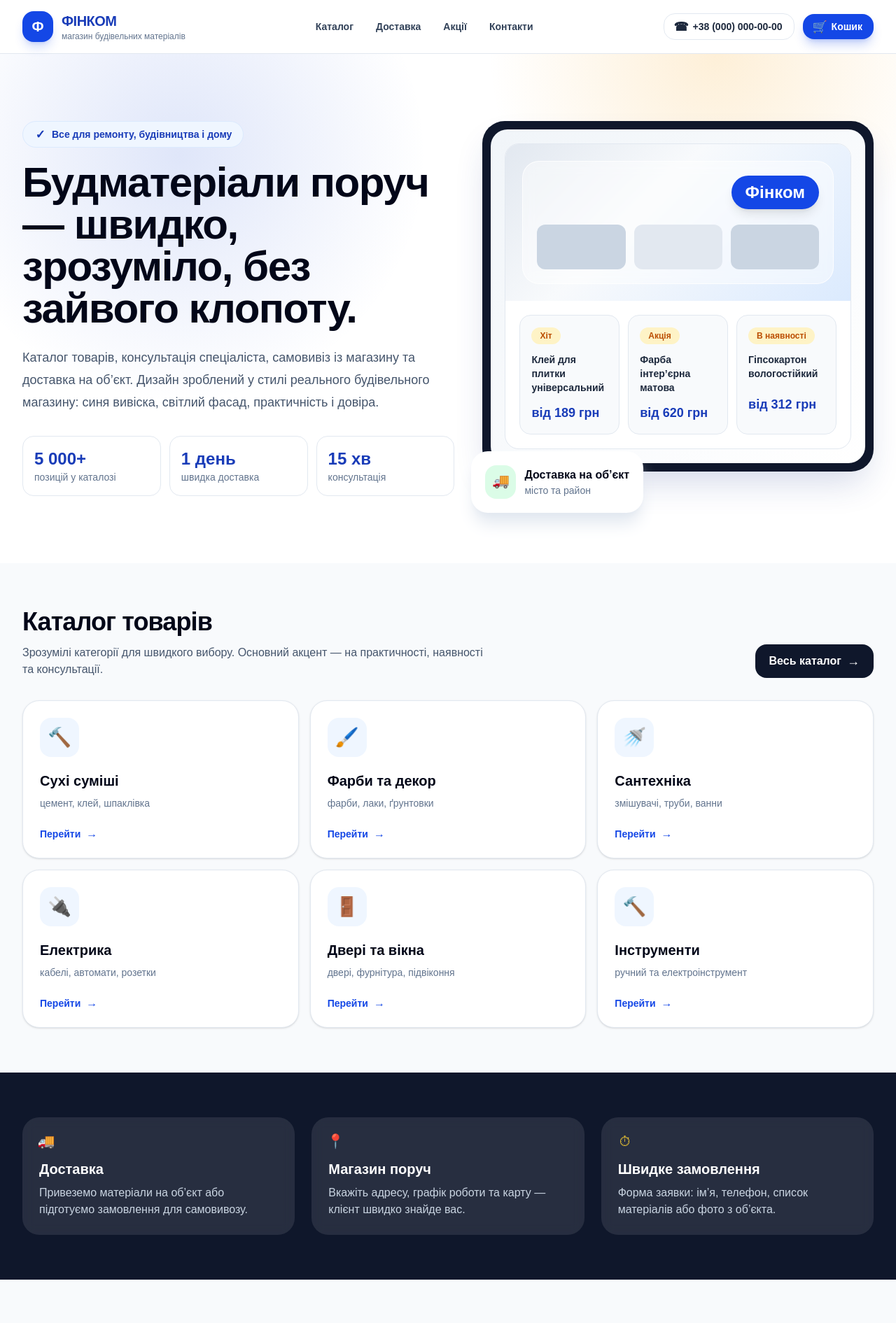
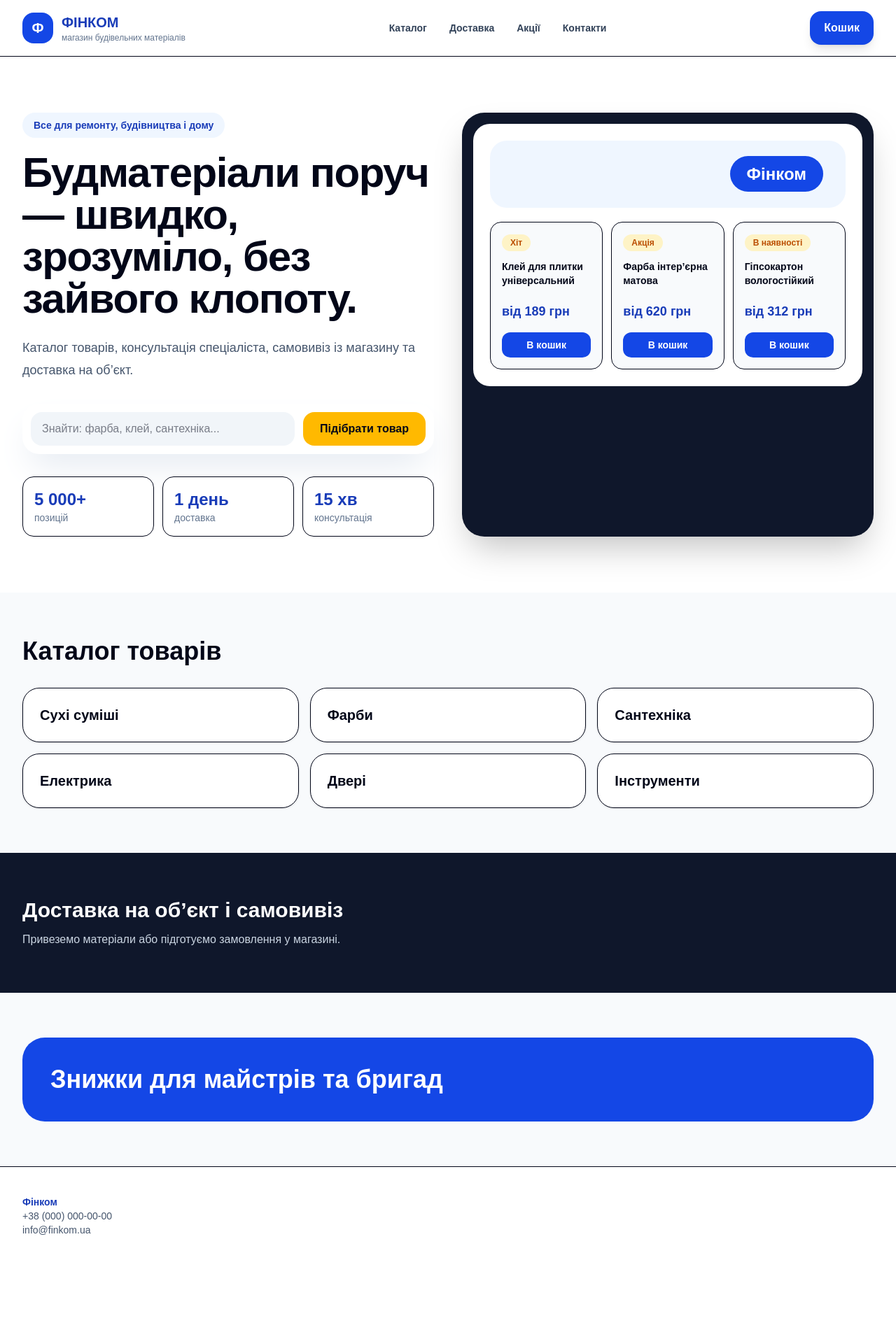
Before and after one commit to liddemchenko0504-create/finkomwebsite, a Next.js app in the folder finkom-store/: page / in a window 1280 px wide. Shown: the top 1891 px of the page at 70% size. After the commit the page ends 1808 px from the top, so only its background shows below. Built offline with nearby package versions, Linux system fonts and the light colour scheme.

Commit message:
Connect landing products to cart

```diff
--- a/finkom-store/app/page.tsx
+++ b/finkom-store/app/page.tsx
@@ -1,241 +1,152 @@
 "use client";
 
-import React, { ReactNode, useMemo, useState } from "react";
-import { motion } from "framer-motion";
+import { useEffect, useMemo, useState } from "react";
 
-type IconProps = {
-  children?: ReactNode;
-  size?: number;
-  className?: string;
-  fill?: string;
-};
-
-const Icon = ({ children, size = 20, className = "" }: IconProps) => (
-  <span
-    className={`inline-flex items-center justify-center leading-none ${className}`}
-    style={{ width: size, height: size, fontSize: size }}
-    aria-hidden="true"
-  >
-    {children}
-  </span>
-);
-
-const Search = (props: IconProps) => <Icon {...props}>⌕</Icon>;
-const Menu = (props: IconProps) => <Icon {...props}>☰</Icon>;
-const ShoppingCart = (props: IconProps) => <Icon {...props}>🛒</Icon>;
-const MapPin = (props: IconProps) => <Icon {...props}>📍</Icon>;
-const Phone = (props: IconProps) => <Icon {...props}>☎</Icon>;
-const Truck = (props: IconProps) => <Icon {...props}>🚚</Icon>;
-const ShieldCheck = (props: IconProps) => <Icon {...props}>✓</Icon>;
-const Hammer = (props: IconProps) => <Icon {...props}>🔨</Icon>;
-const Paintbrush = (props: IconProps) => <Icon {...props}>🖌️</Icon>;
-const Bath = (props: IconProps) => <Icon {...props}>🚿</Icon>;
-const Cable = (props: IconProps) => <Icon {...props}>🔌</Icon>;
-const DoorOpen = (props: IconProps) => <Icon {...props}>🚪</Icon>;
-const Star = (props: IconProps) => <Icon {...props}>★</Icon>;
-const ArrowRight = (props: IconProps) => <Icon {...props}>→</Icon>;
-const Clock = (props: IconProps) => <Icon {...props}>⏱</Icon>;
-
-const categories = [
-  { title: "Сухі суміші", icon: Hammer, items: "цемент, клей, шпаклівка" },
-  { title: "Фарби та декор", icon: Paintbrush, items: "фарби, лаки, ґрунтовки" },
-  { title: "Сантехніка", icon: Bath, items: "змішувачі, труби, ванни" },
-  { title: "Електрика", icon: Cable, items: "кабелі, автомати, розетки" },
-  { title: "Двері та вікна", icon: DoorOpen, items: "двері, фурнітура, підвіконня" },
-  { title: "Інструменти", icon: Hammer, items: "ручний та електроінструмент" },
+const products = [
+  { id: "tile-adhesive", name: "Клей для плитки універсальний", price: 189, badge: "Хіт" },
+  { id: "paint-matte", name: "Фарба інтер’єрна матова", price: 620, badge: "Акція" },
+  { id: "drywall", name: "Гіпсокартон вологостійкий", price: 312, badge: "В наявності" },
 ];
 
-const products = [
-  { name: "Клей для плитки універсальний", price: "від 189 грн", badge: "Хіт" },
-  { name: "Фарба інтер’єрна матова", price: "від 620 грн", badge: "Акція" },
-  { name: "Гіпсокартон вологостійкий", price: "від 312 грн", badge: "В наявності" },
-];
+const categories = ["Сухі суміші", "Фарби", "Сантехніка", "Електрика", "Двері", "Інструменти"];
+const CART_KEY = "finkom-cart";
+
+type Product = (typeof products)[number];
+type CartItem = Pick<Product, "id" | "name" | "price"> & { quantity: number };
 
 export default function FinkomLanding() {
   const [query, setQuery] = useState("");
-  const filtered = useMemo(() => {
-    return categories.filter((c) => `${c.title} ${c.items}`.toLowerCase().includes(query.toLowerCase()));
-  }, [query]);
+  const [cart, setCart] = useState<CartItem[]>([]);
+  const [open, setOpen] = useState(false);
+
+  useEffect(() => {
+    const saved = localStorage.getItem(CART_KEY);
+    if (saved) setCart(JSON.parse(saved));
+  }, []);
+
+  const filteredCategories = useMemo(
+    () => categories.filter((item) => item.toLowerCase().includes(query.toLowerCase())),
+    [query]
+  );
+
+  const count = cart.reduce((sum, item) => sum + item.quantity, 0);
+  const total = cart.reduce((sum, item) => sum + item.price * item.quantity, 0);
+
+  const saveCart = (next: CartItem[]) => {
+    setCart(next);
+    localStorage.setItem(CART_KEY, JSON.stringify(next));
+  };
+
+  const addToCart = (product: Product) => {
+    const next = cart.some((item) => item.id === product.id)
+      ? cart.map((item) => item.id === product.id ? { ...item, quantity: item.quantity + 1 } : item)
+      : [...cart, { id: product.id, name: product.name, price: product.price, quantity: 1 }];
+    saveCart(next);
+    setOpen(true);
+  };
+
+  const changeQuantity = (id: string, quantity: number) => {
+    saveCart(cart.map((item) => item.id === id ? { ...item, quantity } : item).filter((item) => item.quantity > 0));
+  };
 
   return (
-    <div className="min-h-screen bg-slate-50 text-slate-950">
-      <header className="sticky top-0 z-50 border-b border-slate-200 bg-white/90 backdrop-blur-xl">
+    <main className="min-h-screen bg-slate-50 text-slate-950">
+      <header className="sticky top-0 z-40 border-b bg-white/90 backdrop-blur">
         <div className="mx-auto flex max-w-7xl items-center justify-between px-4 py-4 lg:px-8">
           <div className="flex items-center gap-3">
-            <div className="flex h-11 w-11 items-center justify-center rounded-2xl bg-blue-700 text-xl font-black text-white shadow-lg shadow-blue-700/20">Ф</div>
+            <div className="flex h-11 w-11 items-center justify-center rounded-2xl bg-blue-700 text-xl font-black text-white">Ф</div>
             <div>
-              <div className="text-xl font-black uppercase tracking-tight text-blue-800">Фінком</div>
-              <div className="text-xs font-medium text-slate-500">магазин будівельних матеріалів</div>
+              <div className="text-xl font-black uppercase text-blue-800">Фінком</div>
+              <div className="text-xs text-slate-500">магазин будівельних матеріалів</div>
             </div>
           </div>
-
-          <nav className="hidden items-center gap-8 text-sm font-semibold text-slate-700 lg:flex">
-            <a href="#catalog" className="hover:text-blue-700">Каталог</a>
-            <a href="#delivery" className="hover:text-blue-700">Доставка</a>
-            <a href="#offers" className="hover:text-blue-700">Акції</a>
-            <a href="#contacts" className="hover:text-blue-700">Контакти</a>
+          <nav className="hidden gap-8 text-sm font-bold text-slate-700 md:flex">
+            <a href="#catalog">Каталог</a><a href="#delivery">Доставка</a><a href="#offers">Акції</a><a href="#contacts">Контакти</a>
           </nav>
-
-          <div className="hidden items-center gap-3 lg:flex">
-            <a href="tel:+380000000000" className="flex items-center gap-2 rounded-2xl border border-slate-200 px-4 py-2 text-sm font-bold text-slate-800 hover:border-blue-300">
-              <Phone size={17} /> +38 (000) 000-00-00
-            </a>
-            <button className="flex items-center gap-2 rounded-2xl bg-blue-700 px-4 py-2 text-sm font-bold text-white shadow-lg shadow-blue-700/25 hover:bg-blue-800">
-              <ShoppingCart size={17} /> Кошик
-            </button>
-          </div>
-
-          <button className="rounded-xl border border-slate-200 p-2 lg:hidden"><Menu /></button>
+          <button onClick={() => setOpen(true)} className="rounded-2xl bg-blue-700 px-5 py-3 font-black text-white shadow-lg">Кошик{count ? ` (${count})` : ""}</button>
         </div>
       </header>
 
-      <main>
-        <section className="relative overflow-hidden bg-white">
-          <div className="absolute inset-0 bg-[radial-gradient(circle_at_20%_20%,rgba(29,78,216,0.14),transparent_30%),radial-gradient(circle_at_80%_0%,rgba(245,158,11,0.16),transparent_26%)]" />
-          <div className="relative mx-auto grid max-w-7xl gap-10 px-4 py-16 lg:grid-cols-[1.05fr_0.95fr] lg:px-8 lg:py-24">
-            <motion.div initial={{ opacity: 0, y: 24 }} animate={{ opacity: 1, y: 0 }} transition={{ duration: 0.6 }} className="flex flex-col justify-center">
-              <div className="mb-5 inline-flex w-fit items-center gap-2 rounded-full border border-blue-100 bg-blue-50 px-4 py-2 text-sm font-bold text-blue-800">
-                <ShieldCheck size={17} /> Все для ремонту, будівництва і дому
-              </div>
-              <h1 className="max-w-3xl text-4xl font-black tracking-tight text-slate-950 md:text-6xl">
-                Будматеріали поруч — швидко, зрозуміло, без зайвого клопоту.
-              </h1>
-              <p className="mt-6 max-w-2xl text-lg leading-8 text-slate-600">
-                Каталог товарів, консультація спеціаліста, самовивіз із магазину та доставка на об’єкт. Дизайн зроблений у стилі реального будівельного магазину: синя вивіска, світлий фасад, практичність і довіра.
-              </p>
-
-              <div className="mt-8 grid max-w-2xl grid-cols-1 gap-3 sm:grid-cols-3">
-  <div className="rounded-2xl border border-slate-200 bg-white p-4">
-    <div className="text-2xl font-black text-blue-800">5 000+</div>
-    <div className="text-sm text-slate-500">позицій у каталозі</div>
-  </div>
-
-  <div className="rounded-2xl border border-slate-200 bg-white p-4">
-    <div className="text-2xl font-black text-blue-800">1 день</div>
-    <div className="text-sm text-slate-500">швидка доставка</div>
-  </div>
-
-  <div className="rounded-2xl border border-slate-200 bg-white p-4">
-    <div className="text-2xl font-black text-blue-800">15 хв</div>
-    <div className="text-sm text-slate-500">консультація</div>
-  </div>
-</div>
-            </motion.div>
-
-            <motion.div initial={{ opacity: 0, scale: 0.96 }} animate={{ opacity: 1, scale: 1 }} transition={{ duration: 0.7, delay: 0.1 }} className="relative">
-              <div className="rounded-[2rem] bg-slate-900 p-3 shadow-2xl shadow-blue-900/20">
-                <div className="rounded-[1.5rem] bg-gradient-to-br from-slate-100 to-white p-5">
-                  <div className="overflow-hidden rounded-[1.25rem] border border-slate-200 bg-white">
-                    <div className="h-56 bg-[linear-gradient(135deg,#e2e8f0_0%,#f8fafc_40%,#dbeafe_100%)] p-6">
-                      <div className="flex h-full flex-col justify-between rounded-3xl border border-white/80 bg-white/45 p-5 backdrop-blur-sm">
-                        <div className="flex justify-end"><div className="rounded-full bg-blue-700 px-5 py-2 text-2xl font-black text-white shadow-lg">Фінком</div></div>
-                        <div className="grid grid-cols-3 gap-3">
-                          <div className="h-16 rounded-xl bg-slate-300" />
-                          <div className="h-16 rounded-xl bg-slate-200" />
-                          <div className="h-16 rounded-xl bg-slate-300" />
+      {open && (
+        <div className="fixed inset-0 z-50 bg-slate-950/40 p-4" onClick={() => setOpen(false)}>
+          <aside className="ml-auto flex h-full max-w-md flex-col rounded-3xl bg-white p-5 shadow-2xl" onClick={(event) => event.stopPropagation()}>
+            <div className="flex items-center justify-between border-b pb-4">
+              <div><div className="text-2xl font-black">Кошик</div><div className="text-sm text-slate-500">{count} товарів</div></div>
+              <button onClick={() => setOpen(false)} className="rounded-xl border px-3 py-2 font-bold">Закрити</button>
+            </div>
+            {cart.length === 0 ? <div className="flex flex-1 items-center justify-center text-slate-500">Кошик порожній</div> : (
+              <>
+                <div className="flex-1 space-y-3 overflow-auto py-4">
+                  {cart.map((item) => (
+                    <div key={item.id} className="rounded-2xl border bg-slate-50 p-4">
+                      <div className="font-black">{item.name}</div>
+                      <div className="text-sm font-bold text-blue-800">{item.price} грн / шт.</div>
+                      <div className="mt-3 flex items-center justify-between">
+                        <div className="rounded-xl border bg-white">
+                          <button onClick={() => changeQuantity(item.id, item.quantity - 1)} className="px-3 py-2 font-black">-</button>
+                          <span className="inline-block min-w-8 text-center font-black">{item.quantity}</span>
+                          <button onClick={() => changeQuantity(item.id, item.quantity + 1)} className="px-3 py-2 font-black">+</button>
                         </div>
+                        <div className="font-black">{item.price * item.quantity} грн</div>
                       </div>
                     </div>
-                    <div className="grid gap-3 p-5 sm:grid-cols-3">
-                      {products.map((p) => (
-                        <div key={p.name} className="rounded-2xl border border-slate-200 bg-slate-50 p-4">
-                          <div className="mb-3 inline-flex rounded-full bg-amber-100 px-3 py-1 text-xs font-black text-amber-700">{p.badge}</div>
-                          <div className="min-h-12 text-sm font-bold text-slate-800">{p.name}</div>
-                          <div className="mt-3 text-lg font-black text-blue-800">{p.price}</div>
-                        </div>
-                      ))}
-                    </div>
-                  </div>
+                  ))}
                 </div>
-              </div>
-              <div className="absolute -bottom-6 -left-4 rounded-3xl bg-white p-5 shadow-xl shadow-slate-200">
-                <div className="flex items-center gap-3">
-                  <div className="rounded-2xl bg-green-100 p-3 text-green-700"><Truck /></div>
-                  <div><div className="font-black">Доставка на об’єкт</div><div className="text-sm text-slate-500">місто та район</div></div>
+                <div className="border-t pt-4">
+                  <div className="flex justify-between text-xl font-black"><span>Разом</span><span>{total} грн</span></div>
+                  <button className="mt-4 w-full rounded-2xl bg-amber-400 px-5 py-3 font-black">Оформити замовлення</button>
+                  <button onClick={() => saveCart([])} className="mt-2 w-full rounded-2xl border px-5 py-3 font-black">Очистити кошик</button>
                 </div>
-              </div>
-            </motion.div>
-          </div>
-        </section>
+              </>
+            )}
+          </aside>
+        </div>
+      )}
 
-        <section id="catalog" className="mx-auto max-w-7xl px-4 py-16 lg:px-8">
-          <div className="mb-8 flex flex-col justify-between gap-4 md:flex-row md:items-end">
-            <div>
-              <h2 className="text-3xl font-black tracking-tight md:text-4xl">Каталог товарів</h2>
-              <p className="mt-3 max-w-2xl text-slate-600">Зрозумілі категорії для швидкого вибору. Основний акцент — на практичності, наявності та консультації.</p>
+      <section className="bg-white">
+        <div className="mx-auto grid max-w-7xl gap-10 px-4 py-20 lg:grid-cols-2 lg:px-8">
+          <div>
+            <div className="mb-5 inline-flex rounded-full bg-blue-50 px-4 py-2 text-sm font-black text-blue-800">Все для ремонту, будівництва і дому</div>
+            <h1 className="text-5xl font-black tracking-tight md:text-6xl">Будматеріали поруч — швидко, зрозуміло, без зайвого клопоту.</h1>
+            <p className="mt-6 text-lg leading-8 text-slate-600">Каталог товарів, консультація спеціаліста, самовивіз із магазину та доставка на об’єкт.</p>
+            <div className="mt-8 flex max-w-2xl gap-3 rounded-3xl bg-white p-3 shadow-2xl shadow-slate-200">
+              <input value={query} onChange={(event) => setQuery(event.target.value)} placeholder="Знайти: фарба, клей, сантехніка..." className="flex-1 rounded-2xl bg-slate-100 px-4 py-3 outline-none" />
+              <a href="#catalog" className="rounded-2xl bg-amber-400 px-6 py-3 font-black">Підібрати товар</a>
             </div>
-            <button className="flex w-fit items-center gap-2 rounded-2xl bg-slate-900 px-5 py-3 font-bold text-white hover:bg-slate-800">Весь каталог <ArrowRight size={18} /></button>
-          </div>
-
-          <div className="grid gap-4 sm:grid-cols-2 lg:grid-cols-3">
-            {filtered.map((category) => {
-              const Icon = category.icon;
-              return (
-                <motion.div whileHover={{ y: -4 }} key={category.title} className="group rounded-3xl border border-slate-200 bg-white p-6 shadow-sm transition hover:shadow-xl hover:shadow-slate-200">
-                  <div className="mb-5 flex h-14 w-14 items-center justify-center rounded-2xl bg-blue-50 text-blue-700 group-hover:bg-blue-700 group-hover:text-white">
-                    <Icon size={27} />
-                  </div>
-                  <h3 className="text-xl font-black">{category.title}</h3>
-                  <p className="mt-2 text-sm text-slate-500">{category.items}</p>
-                  <div className="mt-6 flex items-center gap-2 text-sm font-black text-blue-700">Перейти <ArrowRight size={16} /></div>
-                </motion.div>
-              );
-            })}
-          </div>
-        </section>
-
-        <section id="delivery" className="bg-slate-900 py-16 text-white">
-          <div className="mx-auto grid max-w-7xl gap-6 px-4 lg:grid-cols-3 lg:px-8">
-            <div className="rounded-3xl bg-white/10 p-6 backdrop-blur">
-              <Truck className="mb-4 text-amber-300" />
-              <h3 className="text-xl font-black">Доставка</h3>
-              <p className="mt-2 text-slate-300">Привеземо матеріали на об’єкт або підготуємо замовлення для самовивозу.</p>
-            </div>
-            <div className="rounded-3xl bg-white/10 p-6 backdrop-blur">
-              <MapPin className="mb-4 text-amber-300" />
-              <h3 className="text-xl font-black">Магазин поруч</h3>
-              <p className="mt-2 text-slate-300">Вкажіть адресу, графік роботи та карту — клієнт швидко знайде вас.</p>
-            </div>
-            <div className="rounded-3xl bg-white/10 p-6 backdrop-blur">
-              <Clock className="mb-4 text-amber-300" />
-              <h3 className="text-xl font-black">Швидке замовлення</h3>
-              <p className="mt-2 text-slate-300">Форма заявки: ім’я, телефон, список матеріалів або фото з об’єкта.</p>
+            <div className="mt-8 grid max-w-2xl grid-cols-3 gap-3">
+              <div className="rounded-2xl border bg-white p-4"><b className="text-2xl text-blue-800">5 000+</b><div className="text-sm text-slate-500">позицій</div></div>
+              <div className="rounded-2xl border bg-white p-4"><b className="text-2xl text-blue-800">1 день</b><div className="text-sm text-slate-500">доставка</div></div>
+              <div className="rounded-2xl border bg-white p-4"><b className="text-2xl text-blue-800">15 хв</b><div className="text-sm text-slate-500">консультація</div></div>
             </div>
           </div>
-        </section>
-
-        <section id="offers" className="mx-auto max-w-7xl px-4 py-16 lg:px-8">
-          <div className="rounded-[2rem] bg-blue-700 p-8 text-white md:p-12">
-            <div className="grid gap-8 md:grid-cols-[1fr_auto] md:items-center">
-              <div>
-                <div className="mb-3 flex items-center gap-2 text-amber-200"><Star fill="currentColor" size={18} /> Спеціальна пропозиція</div>
-                <h2 className="text-3xl font-black md:text-5xl">Знижки для майстрів та будівельних бригад</h2>
-                <p className="mt-4 max-w-2xl text-blue-100">Додайте блок з умовами партнерства, оптовими цінами і швидким зв’язком з менеджером.</p>
+          <div className="rounded-[2rem] bg-slate-900 p-4 shadow-2xl">
+            <div className="rounded-[1.5rem] bg-white p-6">
+              <div className="mb-5 rounded-3xl bg-blue-50 p-8 text-right"><span className="rounded-full bg-blue-700 px-6 py-3 text-2xl font-black text-white">Фінком</span></div>
+              <div className="grid gap-3 sm:grid-cols-3">
+                {products.map((product) => (
+                  <div key={product.id} className="rounded-2xl border bg-slate-50 p-4">
+                    <div className="mb-3 inline-flex rounded-full bg-amber-100 px-3 py-1 text-xs font-black text-amber-700">{product.badge}</div>
+                    <div className="min-h-12 text-sm font-bold">{product.name}</div>
+                    <div className="mt-3 text-lg font-black text-blue-800">від {product.price} грн</div>
+                    <button onClick={() => addToCart(product)} className="mt-4 w-full rounded-xl bg-blue-700 px-4 py-2 text-sm font-black text-white">В кошик</button>
+                  </div>
+                ))}
               </div>
-              <button className="rounded-2xl bg-amber-400 px-7 py-4 font-black text-slate-950 hover:bg-amber-300">Отримати консультацію</button>
             </div>
           </div>
-        </section>
-      </main>
+        </div>
+      </section>
 
-      <footer id="contacts" className="border-t border-slate-200 bg-white">
-        <div className="mx-auto grid max-w-7xl gap-6 px-4 py-10 md:grid-cols-3 lg:px-8">
-          <div>
-            <div className="text-2xl font-black text-blue-800">Фінком</div>
-            <p className="mt-2 text-sm text-slate-500">Будівельні матеріали, товари для ремонту та дому.</p>
-          </div>
-          <div className="text-sm text-slate-600">
-            <div className="font-black text-slate-900">Контакти</div>
-            <div className="mt-2">+38 (000) 000-00-00</div>
-            <div>info@finkom.ua</div>
-          </div>
-          <div className="text-sm text-slate-600">
-            <div className="font-black text-slate-900">Адреса</div>
-            <div className="mt-2">Ваше місто, ваша вулиця</div>
-            <div>Пн–Сб: 09:00–18:00</div>
-          </div>
+      <section id="catalog" className="mx-auto max-w-7xl px-4 py-16 lg:px-8">
+        <h2 className="text-4xl font-black">Каталог товарів</h2>
+        <div className="mt-8 grid gap-4 sm:grid-cols-2 lg:grid-cols-3">
+          {filteredCategories.map((category) => <div key={category} className="rounded-3xl border bg-white p-6 text-xl font-black shadow-sm">{category}</div>)}
         </div>
-      </footer>
-    </div>
+      </section>
+
+      <section id="delivery" className="bg-slate-900 py-16 text-white"><div className="mx-auto max-w-7xl px-4 lg:px-8"><h2 className="text-3xl font-black">Доставка на об’єкт і самовивіз</h2><p className="mt-3 text-slate-300">Привеземо матеріали або підготуємо замовлення у магазині.</p></div></section>
+      <section id="offers" className="mx-auto max-w-7xl px-4 py-16 lg:px-8"><div className="rounded-[2rem] bg-blue-700 p-10 text-white"><h2 className="text-4xl font-black">Знижки для майстрів та бригад</h2></div></section>
+      <footer id="contacts" className="border-t bg-white py-10"><div className="mx-auto max-w-7xl px-4 text-sm text-slate-600 lg:px-8"><b className="text-blue-800">Фінком</b><div>+38 (000) 000-00-00</div><div>info@finkom.ua</div></div></footer>
+    </main>
   );
 }
```
